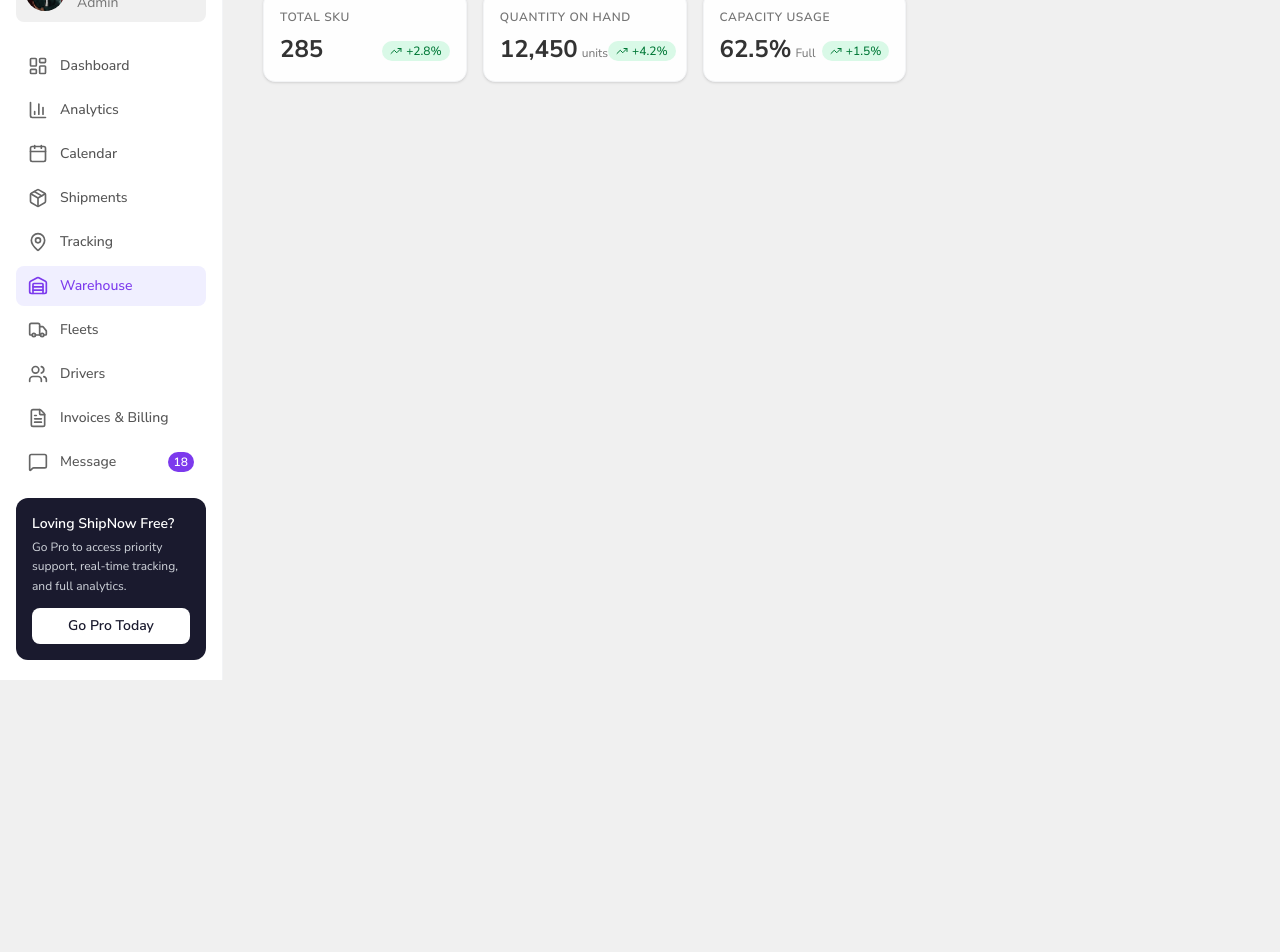
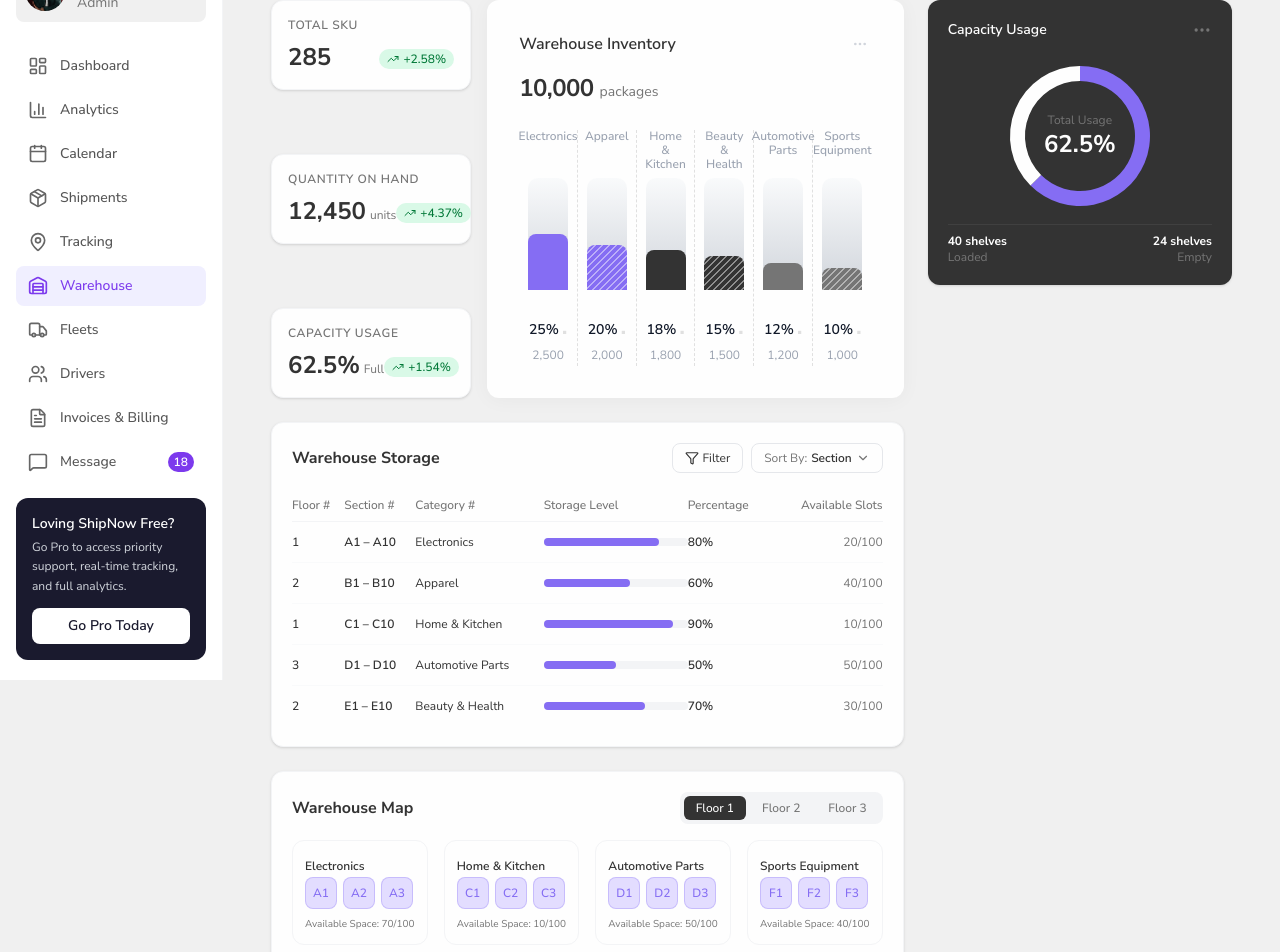
Before and after one commit to gmnayem631/ship-now, a Next.js app: page /warehouse in a window 1280 px wide. Shown: the part 120-1072 px from the top of the page. Before the commit the page ends 848 px from the top, so only its background shows below. Built offline with nearby package versions, Linux system fonts and the light colour scheme.

Commit message:
feat: enhance WarehouseDashboard with new components for capacity usage, storage table, and interactive map

```diff
--- a/app/(dashboard)/warehouse/page.tsx
+++ b/app/(dashboard)/warehouse/page.tsx
@@ -1,31 +1,61 @@
+import { CapacityUsageCard } from "@/app/components/warehouse/CapacityUsageCard";
 import { MetricCard } from "@/app/components/warehouse/MetricCard";
 import WarehouseHeader from "@/app/components/warehouse/WarehouseHeader";
 import WarehouseInventory from "@/app/components/warehouse/WarehouseInventory";
+import { WarehouseMap } from "@/app/components/warehouse/WarehouseMap";
+import { WarehouseStorageTable } from "@/app/components/warehouse/WarehouseStorageTable";
+// Import PackageStatus and ActivityLog here if you have them as separate components
+// import { PackageStatus } from "@/app/components/warehouse/PackageStatus";
+// import { ActivityLog } from "@/app/components/warehouse/ActivityLog";
 
 export default function WarehouseDashboard() {
   return (
-    <div className="min-h-screen space-y-6 p-4">
-      {/* Top Header*/}
+    <div className="min-h-screen space-y-6 p-6">
+      {/* Top Header Controls & Breadcrumbs */}
       <WarehouseHeader />
+
+      {/* Main 12-Column Grid Layout */}
       <div className="grid grid-cols-1 gap-6 lg:grid-cols-12">
+        {/* LEFT MAIN AREA (8 Columns) */}
         <div className="space-y-6 lg:col-span-8">
-          {/* Top Metrics Row */}
-          <div className="grid grid-cols-1 gap-4 md:grid-cols-3">
-            <MetricCard title="Total SKU" value="285" change="+2.8%" />
+          {/* Top Row: Metrics (Left 4 cols) + Warehouse Inventory Chart (Right 8 cols) */}
+          <div className="grid grid-cols-1 gap-4 lg:grid-cols-12">
+            <div className="flex flex-col justify-between gap-3 lg:col-span-4">
+              <MetricCard title="Total SKU" value="285" change="+2.58%" />
               <MetricCard
                 title="Quantity on Hand"
                 value="12,450"
                 unit="units"
-              change="+4.2%"
+                change="+4.37%"
               />
               <MetricCard
                 title="Capacity Usage"
                 value="62.5%"
                 unit="Full"
-              change="+1.5%"
+                change="+1.54%"
               />
             </div>
-          {/* <WarehouseInventory /> */}
+
+            <div className="lg:col-span-8">
+              <WarehouseInventory />
+            </div>
+          </div>
+
+          {/* Warehouse Storage Table Component */}
+          <WarehouseStorageTable />
+
+          {/* Warehouse Interactive Map Component */}
+          <WarehouseMap />
+        </div>
+
+        {/* RIGHT SIDEBAR (4 Columns) */}
+        <div className="space-y-6 lg:col-span-4">
+          {/* Capacity Usage Donut Chart */}
+          <CapacityUsageCard />
+
+          {/* Add PackageStatus and ActivityLog here once you create their components */}
+          {/* <PackageStatus /> */}
+          {/* <ActivityLog /> */}
         </div>
       </div>
     </div>
--- /dev/null
+++ b/app/components/warehouse/CapacityUsageCard.tsx
@@ -0,0 +1,60 @@
+"use client";
+
+import React from "react";
+import { PieChart, Pie, Cell, ResponsiveContainer } from "recharts";
+import { MoreHorizontal } from "lucide-react";
+
+const data = [
+  { name: "Used", value: 62.5, color: "#856DF3" },
+  { name: "Available", value: 37.5, color: "#FEFEFE" },
+];
+
+export const CapacityUsageCard: React.FC = () => {
+  return (
+    <div className="flex flex-col justify-between rounded-xl bg-[#333333] p-5 text-[#FEFEFE] shadow-sm">
+      <div className="mb-2 flex items-center justify-between">
+        <h3 className="text-sm font-semibold">Capacity Usage</h3>
+        <button className="text-[#757575] hover:text-[#FEFEFE]">
+          <MoreHorizontal className="h-5 w-5" />
+        </button>
+      </div>
+
+      <div className="relative flex h-44 w-full items-center justify-center">
+        <ResponsiveContainer width="100%" height="100%">
+          <PieChart>
+            <Pie
+              data={data}
+              cx="50%"
+              cy="50%"
+              innerRadius={55}
+              outerRadius={70}
+              startAngle={90}
+              endAngle={-270}
+              dataKey="value"
+              stroke="none"
+            >
+              {data.map((entry, index) => (
+                <Cell key={`cell-${index}`} fill={entry.color} />
+              ))}
+            </Pie>
+          </PieChart>
+        </ResponsiveContainer>
+        <div className="absolute flex flex-col items-center">
+          <span className="text-xs text-[#757575]">Total Usage</span>
+          <span className="text-2xl font-bold text-[#FEFEFE]">62.5%</span>
+        </div>
+      </div>
+
+      <div className="flex justify-between border-t border-[#757575]/20 pt-2 text-xs text-[#757575]">
+        <div>
+          <span className="block font-bold text-[#FEFEFE]">40 shelves</span>
+          <span>Loaded</span>
+        </div>
+        <div className="text-right">
+          <span className="block font-bold text-[#FEFEFE]">24 shelves</span>
+          <span>Empty</span>
+        </div>
+      </div>
+    </div>
+  );
+};
--- /dev/null
+++ b/app/components/warehouse/WarehouseMap.tsx
@@ -0,0 +1,82 @@
+"use client";
+
+import React, { useState } from "react";
+
+const mapSections = [
+  { name: "Electronics", slots: ["A1", "A2", "A3"], space: "70/100" },
+  { name: "Home & Kitchen", slots: ["C1", "C2", "C3"], space: "10/100" },
+  { name: "Automotive Parts", slots: ["D1", "D2", "D3"], space: "50/100" },
+  { name: "Sports Equipment", slots: ["F1", "F2", "F3"], space: "40/100" },
+  {
+    name: "Apparel",
+    slots: ["B1", "B2", "B3", "B4", "B5", "B6", "B7", "B8", "B9", "B10"],
+    space: "20/100",
+  },
+  { name: "Beauty & Health", slots: ["E1", "E2", "E3", "E4"], space: "30/100" },
+];
+
+export const WarehouseMap: React.FC = () => {
+  const [activeFloor, setActiveFloor] = useState("Floor 1");
+
+  return (
+    <div className="space-y-4 rounded-xl border border-gray-100 bg-[#FEFEFE] p-5 shadow-sm">
+      <div className="flex items-center justify-between">
+        <h3 className="font-bold text-[#333333]">Warehouse Map</h3>
+        <div className="flex space-x-1 rounded-lg bg-gray-100 p-1 text-xs">
+          {["Floor 1", "Floor 2", "Floor 3"].map((floor) => (
+            <button
+              key={floor}
+              onClick={() => setActiveFloor(floor)}
+              className={`rounded-md px-3 py-1 font-medium transition-all ${
+                activeFloor === floor
+                  ? "bg-[#333333] text-[#FEFEFE]"
+                  : "text-[#757575] hover:text-[#333333]"
+              }`}
+            >
+              {floor}
+            </button>
+          ))}
+        </div>
+      </div>
+
+      <div className="grid grid-cols-1 gap-4 md:grid-cols-2 lg:grid-cols-4">
+        {mapSections.map((sec, i) => (
+          <div
+            key={i}
+            className={`space-y-2 rounded-xl border border-gray-100 p-3 ${
+              sec.name === "Apparel" ? "md:col-span-2" : ""
+            }`}
+          >
+            <span className="text-xs font-semibold text-[#333333]">
+              {sec.name}
+            </span>
+            <div className="flex flex-wrap gap-1.5">
+              {sec.slots.map((slot) => (
+                <div
+                  key={slot}
+                  className="flex h-8 w-8 items-center justify-center rounded-lg border border-[#856DF3]/30 bg-[#E3DDFF] text-xs font-medium text-[#856DF3]"
+                >
+                  {slot}
+                </div>
+              ))}
+            </div>
+            <p className="text-[10px] text-[#757575]">
+              Available Space: {sec.space}
+            </p>
+          </div>
+        ))}
+      </div>
+
+      <div className="flex items-center space-x-4 pt-2 text-xs text-[#757575]">
+        <div className="flex items-center space-x-1">
+          <span className="h-3 w-3 rounded-sm border border-[#856DF3]/30 bg-[#E3DDFF]" />
+          <span>Available</span>
+        </div>
+        <div className="flex items-center space-x-1">
+          <span className="h-3 w-3 rounded-sm bg-[#856DF3]" />
+          <span>Full</span>
+        </div>
+      </div>
+    </div>
+  );
+};
--- /dev/null
+++ b/app/components/warehouse/WarehouseStorageTable.tsx
@@ -0,0 +1,60 @@
+import React from "react";
+import { Filter, ChevronDown } from "lucide-react";
+import { tableData } from "@/app/data/warehouseTableData";
+
+export const WarehouseStorageTable: React.FC = () => {
+  return (
+    <div className="rounded-xl border border-gray-100 bg-[#FEFEFE] p-5 shadow-sm">
+      <div className="mb-4 flex flex-col items-start justify-between gap-2 sm:flex-row sm:items-center">
+        <h3 className="font-bold text-[#333333]">Warehouse Storage</h3>
+        <div className="flex items-center space-x-2 text-xs">
+          <button className="flex items-center space-x-1 rounded-lg border border-gray-200 px-3 py-1.5 text-[#333333]">
+            <Filter className="h-3.5 w-3.5" />
+            <span>Filter</span>
+          </button>
+          <div className="flex items-center space-x-1 rounded-lg border border-gray-200 px-3 py-1.5 text-[#757575]">
+            <span>Sort By:</span>
+            <span className="font-semibold text-[#333333]">Section</span>
+            <ChevronDown className="h-3.5 w-3.5" />
+          </div>
+        </div>
+      </div>
+
+      <div className="overflow-x-auto">
+        <table className="w-full text-left text-xs">
+          <thead>
+            <tr className="border-b border-gray-100 pb-2 text-[#757575]">
+              <th className="py-2 font-medium">Floor #</th>
+              <th className="py-2 font-medium">Section #</th>
+              <th className="py-2 font-medium">Category #</th>
+              <th className="py-2 font-medium">Storage Level</th>
+              <th className="py-2 font-medium">Percentage</th>
+              <th className="py-2 text-right font-medium">Available Slots</th>
+            </tr>
+          </thead>
+          <tbody className="divide-y divide-gray-50 text-[#333333]">
+            {tableData.map((row, i) => (
+              <tr key={i} className="hover:bg-gray-50/50">
+                <td className="py-3 font-medium">{row.floor}</td>
+                <td className="py-3 font-semibold">{row.section}</td>
+                <td className="py-3">{row.category}</td>
+                <td className="w-36 py-3">
+                  <div className="h-2 w-full rounded-full bg-gray-100">
+                    <div
+                      className="h-2 rounded-full bg-[#856DF3]"
+                      style={{ width: `${row.fill}%` }}
+                    />
+                  </div>
+                </td>
+                <td className="py-3 font-semibold">{row.fill}%</td>
+                <td className="py-3 text-right text-[#757575]">
+                  {row.available}
+                </td>
+              </tr>
+            ))}
+          </tbody>
+        </table>
+      </div>
+    </div>
+  );
+};
--- /dev/null
+++ b/app/data/warehouseTableData.ts
@@ -0,0 +1,45 @@
+export interface WarehouseTableData {
+  floor: number;
+  section: string;
+  category: string;
+  fill: number;
+  available: string;
+}
+
+export const tableData: WarehouseTableData[] = [
+  {
+    floor: 1,
+    section: "A1 – A10",
+    category: "Electronics",
+    fill: 80,
+    available: "20/100",
+  },
+  {
+    floor: 2,
+    section: "B1 – B10",
+    category: "Apparel",
+    fill: 60,
+    available: "40/100",
+  },
+  {
+    floor: 1,
+    section: "C1 – C10",
+    category: "Home & Kitchen",
+    fill: 90,
+    available: "10/100",
+  },
+  {
+    floor: 3,
+    section: "D1 – D10",
+    category: "Automotive Parts",
+    fill: 50,
+    available: "50/100",
+  },
+  {
+    floor: 2,
+    section: "E1 – E10",
+    category: "Beauty & Health",
+    fill: 70,
+    available: "30/100",
+  },
+];
```
Lines whose indentation alone changed are shown as unchanged.
